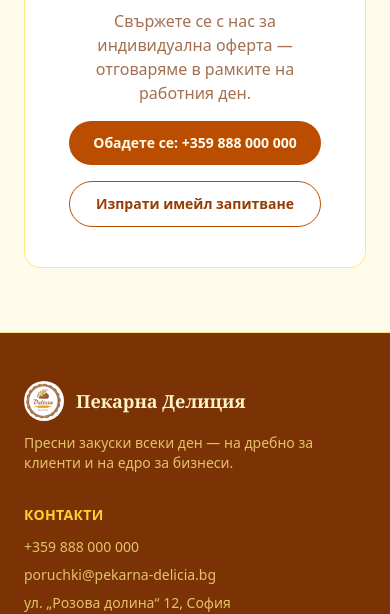
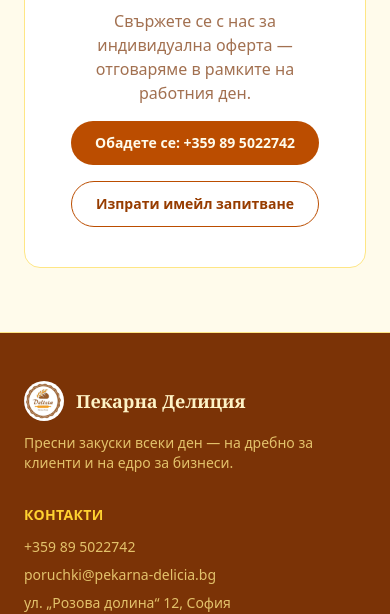
Before and after one commit to hkostadinov18-hub/my-project, a Next.js app: page /wholesale in a window 390 px wide. Shown: the part 1520-2134 px from the top of the page. Built offline with nearby package versions, Linux system fonts and the light colour scheme.

Commit message:
Remove placeholder phone number everywhere, keep only real number

```diff
--- a/src/app/contacts/page.tsx
+++ b/src/app/contacts/page.tsx
@@ -8,9 +8,8 @@ export const metadata: Metadata = {
 
 const info = [
   { icon: "📍", label: "Адрес", value: "ул. „Розова долина“ 12, София" },
-  { icon: "📞", label: "Телефон", value: "+359 888 000 000" },
+  { icon: "📞", label: "Телефон", value: "+359 89 5022742" },
   { icon: "✉️", label: "Имейл", value: "poruchki@pekarna-delicia.bg" },
-  { icon: "📞", label: "Телефон", value: "+359 89 5022742" },
 ];
 
 const hours = [
--- a/src/app/wholesale/page.tsx
+++ b/src/app/wholesale/page.tsx
@@ -78,10 +78,10 @@ export default function WholesalePage() {
         </p>
         <div className="flex flex-col gap-4 sm:flex-row">
           <a
-            href="tel:+359888000000"
+            href="tel:+359895022742"
             className="rounded-full bg-amber-700 px-6 py-3 text-sm font-semibold text-amber-50 transition-colors hover:bg-amber-800"
           >
-            Обадете се: +359 888 000 000
+            Обадете се: +359 89 5022742
           </a>
           <a
             href="mailto:poruchki@pekarna-delicia.bg?subject=Запитване за поръчка на едро"
--- a/src/components/Footer.tsx
+++ b/src/components/Footer.tsx
@@ -25,8 +25,8 @@ export default function Footer() {
           </h3>
           <ul className="mt-3 space-y-2 text-sm text-amber-200/80">
             <li>
-              <a href="tel:+359888000000" className="hover:text-amber-50">
-                +359 888 000 000
+              <a href="tel:+359895022742" className="hover:text-amber-50">
+                +359 89 5022742
               </a>
             </li>
             <li>
--- a/src/components/Header.tsx
+++ b/src/components/Header.tsx
@@ -37,7 +37,7 @@ export default function Header() {
           ))}
         </nav>
         <a
-          href="tel:+359888000000"
+          href="tel:+359895022742"
           className="hidden rounded-full bg-amber-700 px-4 py-2 text-sm font-semibold text-amber-50 transition-colors hover:bg-amber-800 sm:inline-block"
         >
           Обади се
```
